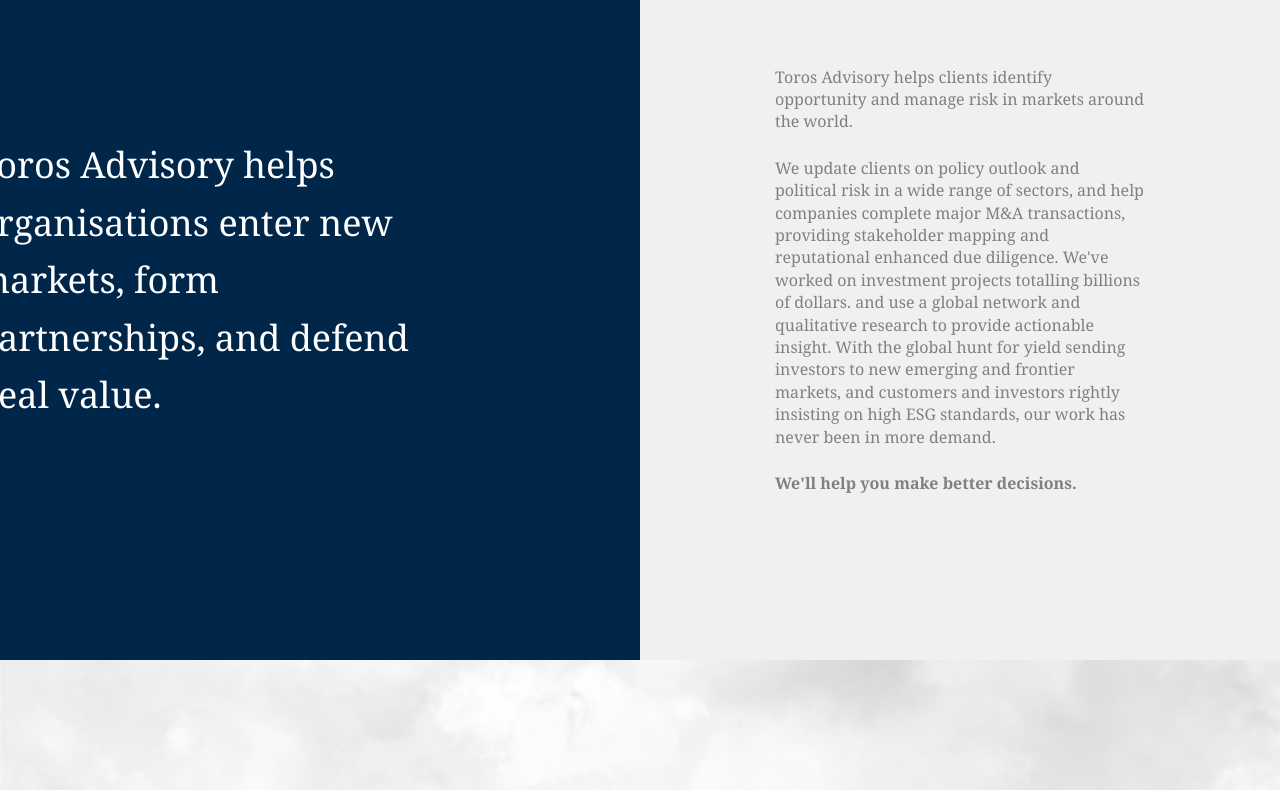
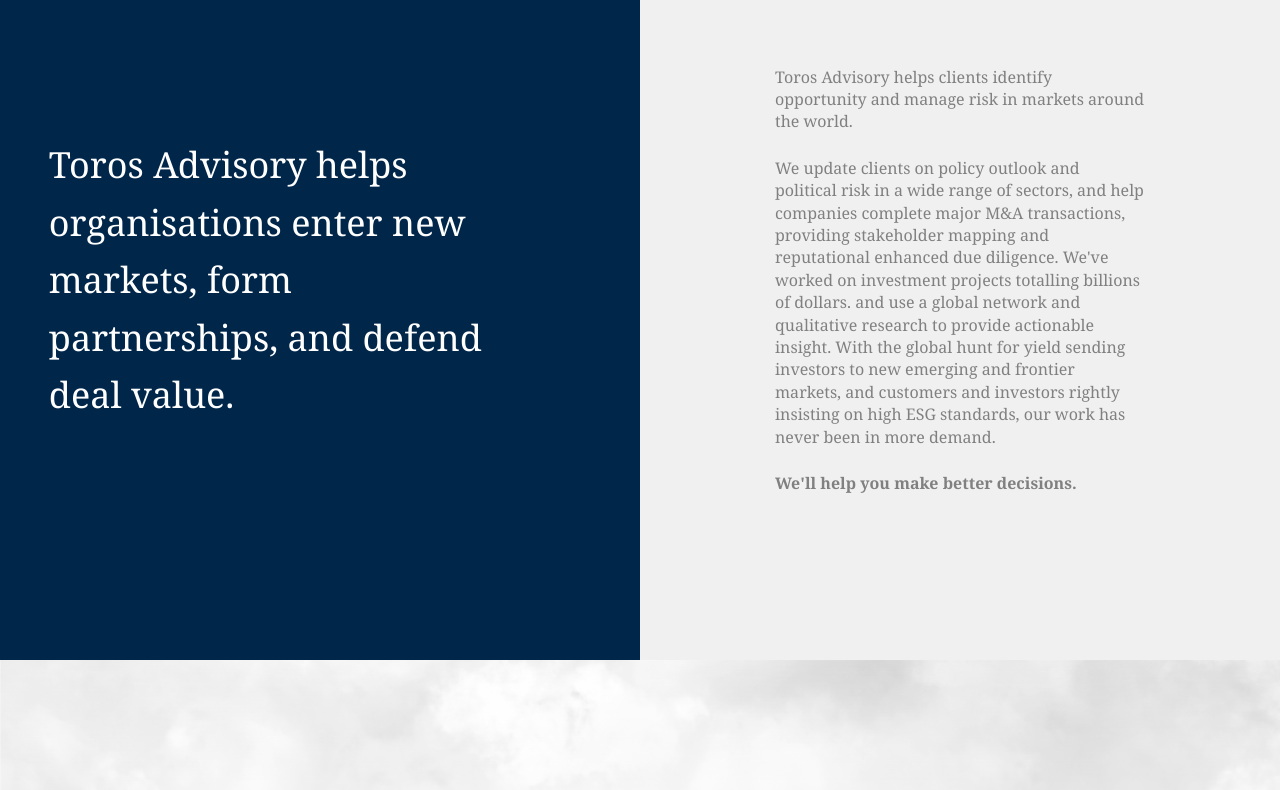
Before and after one commit to adamovic6666/toros, a Next.js app: page / in a window 1280 px wide. Shown: the part 900-1690 px from the top of the page. Built offline with nearby package versions, Linux system fonts and the light colour scheme.

Commit message:
mobile design changed

```diff
--- a/src/components/layout/footer/Footer.js
+++ b/src/components/layout/footer/Footer.js
@@ -5,7 +5,10 @@
   return (
     <footer className={classes.Footer}>
       <div className="container">
-        <p>Copyright © 2022 Toros Advisory Limited. All rights reserved.</p>
+        <p>
+          <span>Copyright © 2022 Toros Advisory Limited.</span>{" "}
+          <span>All rights reserved.</span>{" "}
+        </p>
         <Link href="/privacy-policy">Privacy policy</Link>
       </div>
     </footer>
--- a/src/components/layout/footer/Footer.module.css
+++ b/src/components/layout/footer/Footer.module.css
@@ -34,6 +34,10 @@
   right: 0px;
 }
 
+.Footer p span {
+  display: block;
+}
+
 @media only screen and (min-width: 768px) {
 }
 
@@ -48,4 +52,8 @@
   .Footer > div {
     flex-direction: row;
   }
+
+  .Footer p span {
+    display: inline;
+  }
 }
--- a/src/components/layout/header/MobileNav.module.css
+++ b/src/components/layout/header/MobileNav.module.css
@@ -15,7 +15,7 @@
 
 .LinksWrapper {
   position: absolute;
-  bottom: 80px;
+  bottom: 120px;
   left: 50%;
   transform: translateX(-50%);
   width: 50%;
@@ -27,8 +27,8 @@
 }
 
 .LinksWrapper svg {
-  width: 40px;
-  height: 40px;
+  width: 32px;
+  height: 32px;
 }
 
 .NavList {
--- a/src/components/layout/sections/aboutUs/AboutUs.js
+++ b/src/components/layout/sections/aboutUs/AboutUs.js
@@ -5,10 +5,12 @@
     <div className={classes.About}>
       <span id="about"></span>
       <div className={classes.AboutHeadingWrapper}>
-        <h3>
-          Toros Advisory helps organisations enter new markets, form
-          partnerships, and defend deal value.
-        </h3>
+        <div>
+          <h3>
+            Toros Advisory helps organisations enter new markets, form
+            partnerships, and defend deal value.
+          </h3>
+        </div>
       </div>
       <div className={classes.AboutTextWrapper}>
         <div>
--- a/src/components/layout/sections/aboutUs/AboutUs.module.css
+++ b/src/components/layout/sections/aboutUs/AboutUs.module.css
@@ -44,7 +44,7 @@
   font-weight: 400;
   color: #ffffff;
   max-width: 460px;
-  font-size: 28px;
+  font-size: 24px;
 }
 
 .AboutTextWrapper p {
@@ -101,7 +101,6 @@
   }
 
   .AboutHeadingWrapper h3 {
-    transform: translateX(-204px);
     font-size: 36px;
     text-align: left;
     max-width: 460px;
@@ -118,6 +117,15 @@
   .AboutTextWrapper > div > p {
     text-align: left;
   }
+
+  .AboutHeadingWrapper > div {
+    width: 100%;
+    max-width: 720px;
+    padding-left: 3.88em;
+  }
+
+  .AboutHeadingWrapper > div h3 {
+  }
 }
 
 @media only screen and (min-width: 1440px) {
--- a/src/components/layout/sections/contact/Contact.module.css
+++ b/src/components/layout/sections/contact/Contact.module.css
@@ -85,7 +85,7 @@
 }
 
 .DetailsWrapper .Place {
-  display: flex;
+  flex-direction: column;
 }
 
 .DetailsWrapper .Place p {
--- a/src/components/layout/sections/hero/Hero.module.css
+++ b/src/components/layout/sections/hero/Hero.module.css
@@ -12,7 +12,7 @@
   left: 50%;
   top: 50%;
   transform: translate(-50%, -50%);
-  font-size: 52px;
+  font-size: 48px;
   text-align: center;
   animation: fade-in 4s ease-in-out;
   text-transform: capitalize;
--- a/src/components/layout/sections/projects/Projects.module.css
+++ b/src/components/layout/sections/projects/Projects.module.css
@@ -61,7 +61,7 @@
   color: #ffffff;
   max-width: 460px;
   text-align: left;
-  font-size: 28px;
+  font-size: 24px;
 }
 
 .Slider {
--- a/src/components/layout/sections/services/Services.module.css
+++ b/src/components/layout/sections/services/Services.module.css
@@ -47,7 +47,6 @@
   font-size: 16px;
   line-height: 140%;
   color: var(--text-color-dark);
-  max-width: 320px;
 }
 
 .Services h2 {
--- a/src/components/layout/sections/whoWeAre/WhoWeAre.module.css
+++ b/src/components/layout/sections/whoWeAre/WhoWeAre.module.css
@@ -52,7 +52,7 @@
   height: max-content;
   border-radius: 12px;
   overflow: hidden;
-  width: 60%;
+  width: 200px;
   margin: 0 auto;
   max-width: 220px;
 }
@@ -67,7 +67,7 @@
 }
 
 .CardWrapper > div h4 {
-  font-size: 32px;
+  font-size: 24px;
   line-height: 32px;
   color: var(--secondary-color);
 }
@@ -138,8 +138,7 @@
   }
 
   .ImageWrapper {
-    width: fit-content;
-    height: 300px;
+    height: 280px;
   }
 
   .ImageWrapper img {
```
